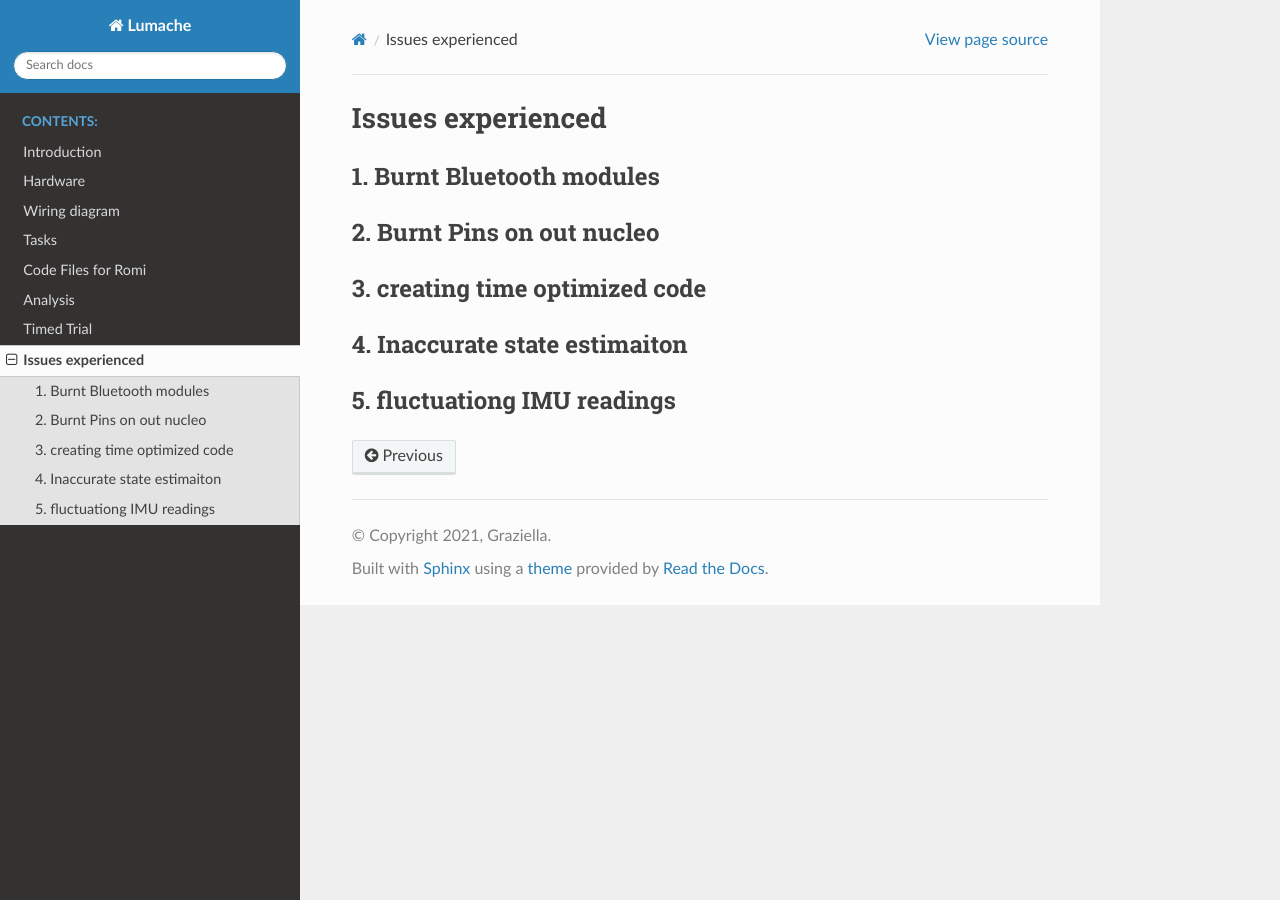
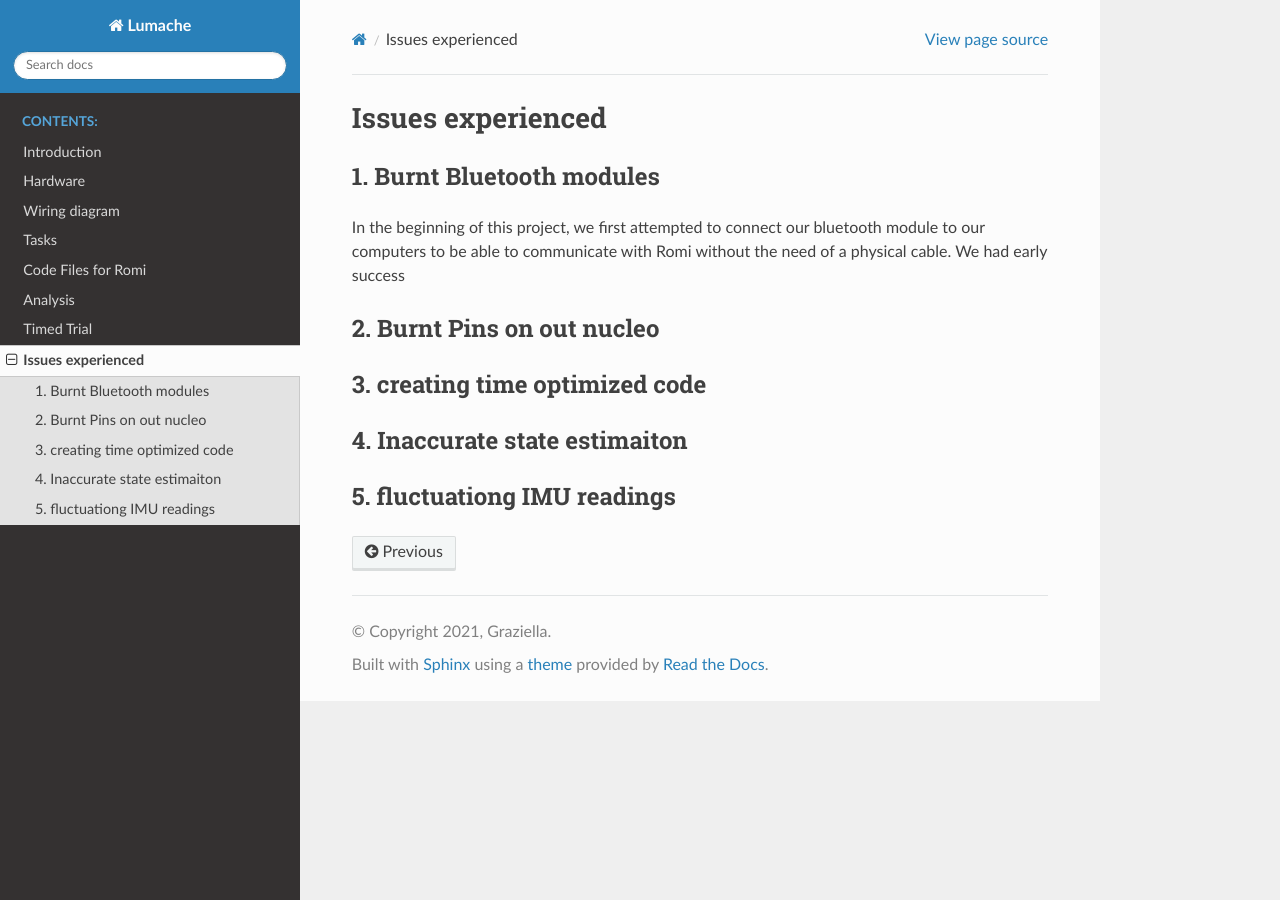
Before and after one commit to jirehevelasquez/mech-romi-files-, a Sphinx documentation site: the page built from docs/source/Issues.rst, in a window 1280 px wide. Built offline with Sphinx 7.4.7 and the Read the Docs theme 3.1.0, drawn with Linux system fonts in a browser that asks for light colours.

Commit message:
Update Issues.rst

```diff
--- a/docs/source/Issues.rst
+++ b/docs/source/Issues.rst
@@ -3,6 +3,7 @@ Issues experienced
 
 1. Burnt Bluetooth modules
 ---------------------------------
+In the beginning of this project, we first attempted to connect our bluetooth module to our computers to be able to communicate with Romi without the need of a physical cable. We had early success
 
 2. Burnt Pins on out nucleo
 --------------------------------
```
